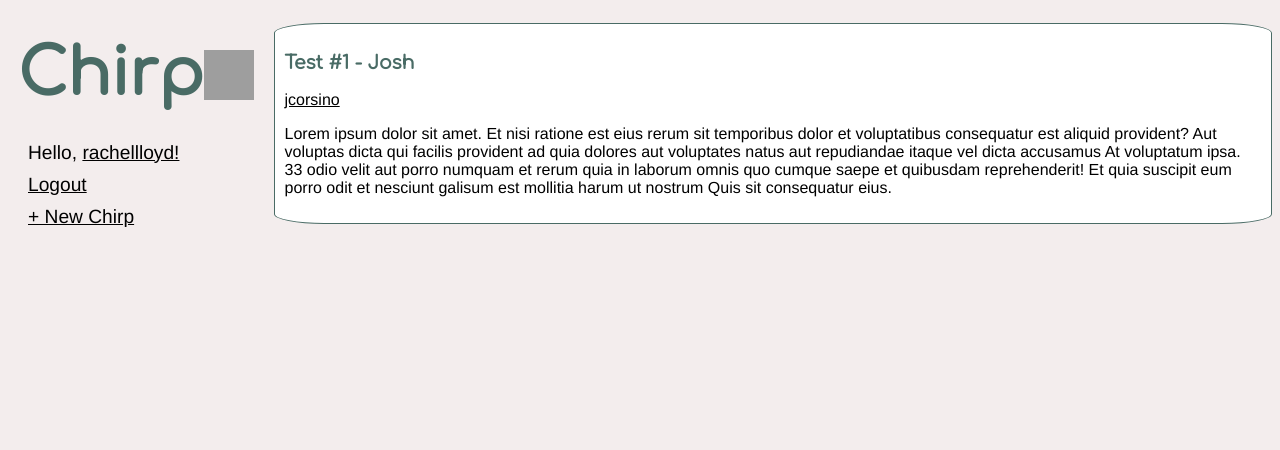
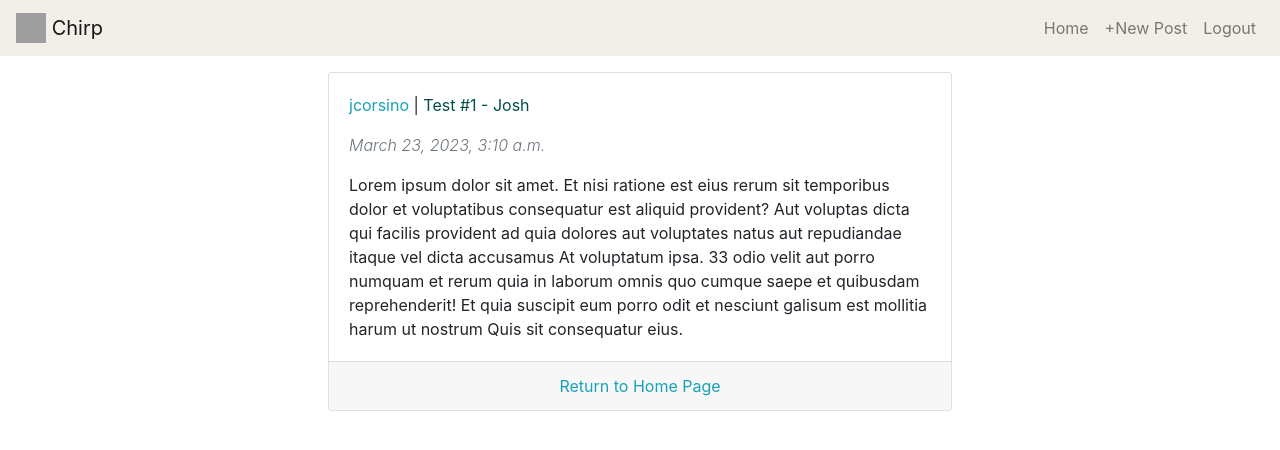
Before and after one commit to Lloydrl/chirp, a Django app: page /post/14/ in a window 1280 px wide. Shown: the top 450 px of the page. Run offline with Django 4.2, Linux system fonts and the light colour scheme; a user stored in the database is signed in; data comes from the database, SQL or seed files in the repository; both versions use the stored data as it was after the commit; some libraries are stand-ins or nearby versions; grey boxes are pictures that could not be loaded.

Commit message:
re-designed

```diff
--- a/chirp/posts/models.py
+++ b/chirp/posts/models.py
@@ -3,8 +3,8 @@ from django.urls import reverse
 
 class Post(models.Model):
     author = models.ForeignKey('auth.User', related_name="posts", on_delete=models.CASCADE)
-    created = models.DateTimeField(auto_now_add=True)
-    body = models.TextField(max_length=150)
+    created = models.DateTimeField(auto_now_add=True,)
+    body = models.TextField(max_length=1000)
     title = models.CharField(max_length=100)
 
     def __str__(self):
--- a/chirp/templates/base.html
+++ b/chirp/templates/base.html
@@ -7,30 +7,48 @@
     <meta http-equiv="X-UA-Compatible" content="IE=edge">
     <meta name="viewport" content="width=device-width, initial-scale=1.0">
     <title>Chirp</title>
-    <link rel="preconnect" href="https://fonts.googleapis.com">
-    <link rel="preconnect" href="https://fonts.gstatic.com" crossorigin>
-    <link href="https://fonts.googleapis.com/css2?family=Arimo&family=Comfortaa&display=swap" rel="stylesheet">
-    <link rel="stylesheet" href="{% static 'main.css' %}">
+    <link rel="stylesheet" href="https://cdn.jsdelivr.net/npm/bootstrap@4.0.0/dist/css/bootstrap.min.css" integrity="sha384-Gn5384xqQ1aoWXA+058RXPxPg6fy4IWvTNh0E263XmFcJlSAwiGgFAW/dAiS6JXm" crossorigin="anonymous">
+    <script src="https://cdn.jsdelivr.net/npm/bootstrap@4.0.0/dist/js/bootstrap.min.js" integrity="sha384-JZR6Spejh4U02d8jOt6vLEHfe/JQGiRRSQQxSfFWpi1MquVdAyjUar5+76PVCmYl" crossorigin="anonymous"></script>
+    <script src="https://code.jquery.com/jquery-3.2.1.slim.min.js" integrity="sha384-KJ3o2DKtIkvYIK3UENzmM7KCkRr/rE9/Qpg6aAZGJwFDMVNA/GpGFF93hXpG5KkN" crossorigin="anonymous"></script>
+    <script src="https://cdn.jsdelivr.net/npm/popper.js@1.12.9/dist/umd/popper.min.js" integrity="sha384-ApNbgh9B+Y1QKtv3Rn7W3mgPxhU9K/ScQsAP7hUibX39j7fakFPskvXusvfa0b4Q" crossorigin="anonymous"></script>
 </head>
 <body>
-    <header>
-        <div class="title">
-            <h1><a class="linkformat" href="{% url 'posts:home' %}">Chirp</a></h1>
-            <img src="https://cdn-icons-png.flaticon.com/512/3069/3069114.png">
-        </div>
-        <div>
+
+    <nav class="navbar navbar-expand-lg navbar-light" style="background-color: #f2efe9;">
+        <a class="navbar-brand" href="{% url 'posts:home' %}">
+            <img src="https://cdn-icons-png.flaticon.com/128/2078/2078050.png" width="30" height="30" class="d-inline-block align-top" alt="">
+            Chirp
+        </a>
+        <button class="navbar-toggler" type="button" data-toggle="collapse" data-target="#navbarSupportedContent" aria-controls="navbarSupportedContent" aria-expanded="false" aria-label="Toggle navigation">
+          <span class="navbar-toggler-icon"></span>
+        </button>
+
+        <div class="collapse navbar-collapse" id="navbarSupportedContent">
+          <ul class="navbar-nav ml-auto">
             {% if user.is_authenticated %}
-                <p class="hello">Hello, <a href="{% url 'users:profile' user.username %}">{{user.username}}!</a></p>
-                <p><a href="{% url 'logout' %}">Logout</a></p>
-                <p><a href="{% url 'posts:create' %}">+ New Chirp</a></p>
+            <li class="nav-item">
+                <a class="nav-link" href="{% url 'posts:home' %}">Home</a>
+            </li>
+            <li class="nav-item">
+                <a class="nav-link" href="{% url 'posts:create' %}">
+                    +New Post
+                </a>
+            </li>
+            <li class="nav-item">
+                <a class="nav-link" href="{% url 'logout' %}">Logout</a>
+            </li>
             {% else %}
-                <div class="login-pg">
-                    <p><a href="{% url 'login' %}">Login</a></p>
-                    <p><a href="{% url 'users:create_account' %}">Create Account</a></p>
-                </div>
+            <li class="nav-item">
+                <a class="nav-link" href="{% url 'login' %}">Login</a>
+            </li>
+            <li class="nav-item">
+                <a class="nav-link" href="{% url 'users:create_account' %}">Create Account</a>
+            </li>
             {% endif %}
         </div>
-    </header>
+    </nav>
+
+
     <main>
         {% block content %}
         {% endblock content %}
--- a/chirp/templates/post_detail.html
+++ b/chirp/templates/post_detail.html
@@ -2,14 +2,26 @@
 
 {% block content %}
 
-<div class="post">
-    <h3>{{post.title}}</h3>
-    <p class="post-author"><a href="{% url 'users:profile' post.author.username %}">{{post.author.username}}</a></p>
-    <p>{{post.body}}</p>
-
-    {% if user == post.author %}
-        <p class="delete-btn"><a href="{% url 'posts:delete' post.pk %}">Delete Chirp</a></p>
-    {% endif %}
+<div class="p-3">
+    <div class="card m-auto" style="width: 50%;">
+        <div class="card-body">
+            <div class="d-flex flex-row justify-content-between">
+                <div>
+                    <p><a class="text-info" href="{% url 'users:profile' post.author.username %}">{{ post.author.username }}</a> | <a style="color:rgb(0, 77, 77);" href="{%  url 'posts:detail' post.pk %}">{{ post.title }}</a></p>
+                    <p class="text-muted font-italic font-weight-light">{{ post.created }}</p>
+                </div>
+                <div>
+                    {% if user == post.author %}
+                    <p class="btn btn-outline-info"><a style="color: rgb(0, 77, 77);" href="{% url 'posts:delete' post.pk %}">Delete Chirp</a></p>
+                    {% endif %}
+                </div>
+            </div>
+            <p class="card-text">{{ post.body }}</p>
+        </div>
+        <div class="card-footer text-center">
+            <a class="text-info" href="{% url 'posts:home' %}">Return to Home Page</a>
+        </div>
+    </div>
 </div>
 
 {% endblock content %}
```
Also changed, not shown: chirp/templates/create_account.html (+11 -7 lines), chirp/templates/home.html (+10 -4 lines), chirp/templates/post_create.html (+9 -7 lines), chirp/templates/post_delete.html (+15 -9 lines), chirp/templates/profile.html (+16 -10 lines), chirp/templates/registration/login.html (+11 -7 lines), chirp/db.sqlite3, 2 other files.
